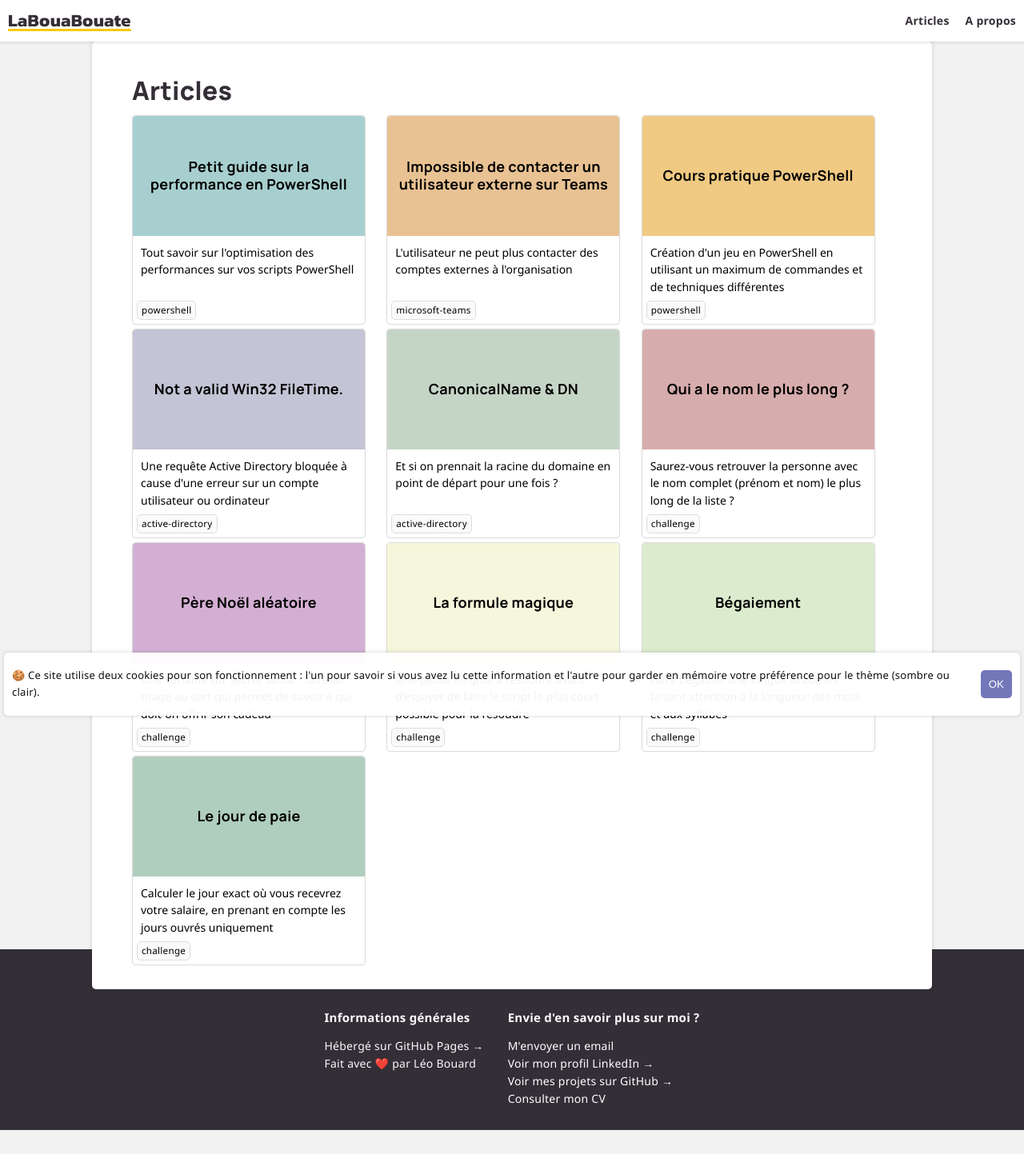
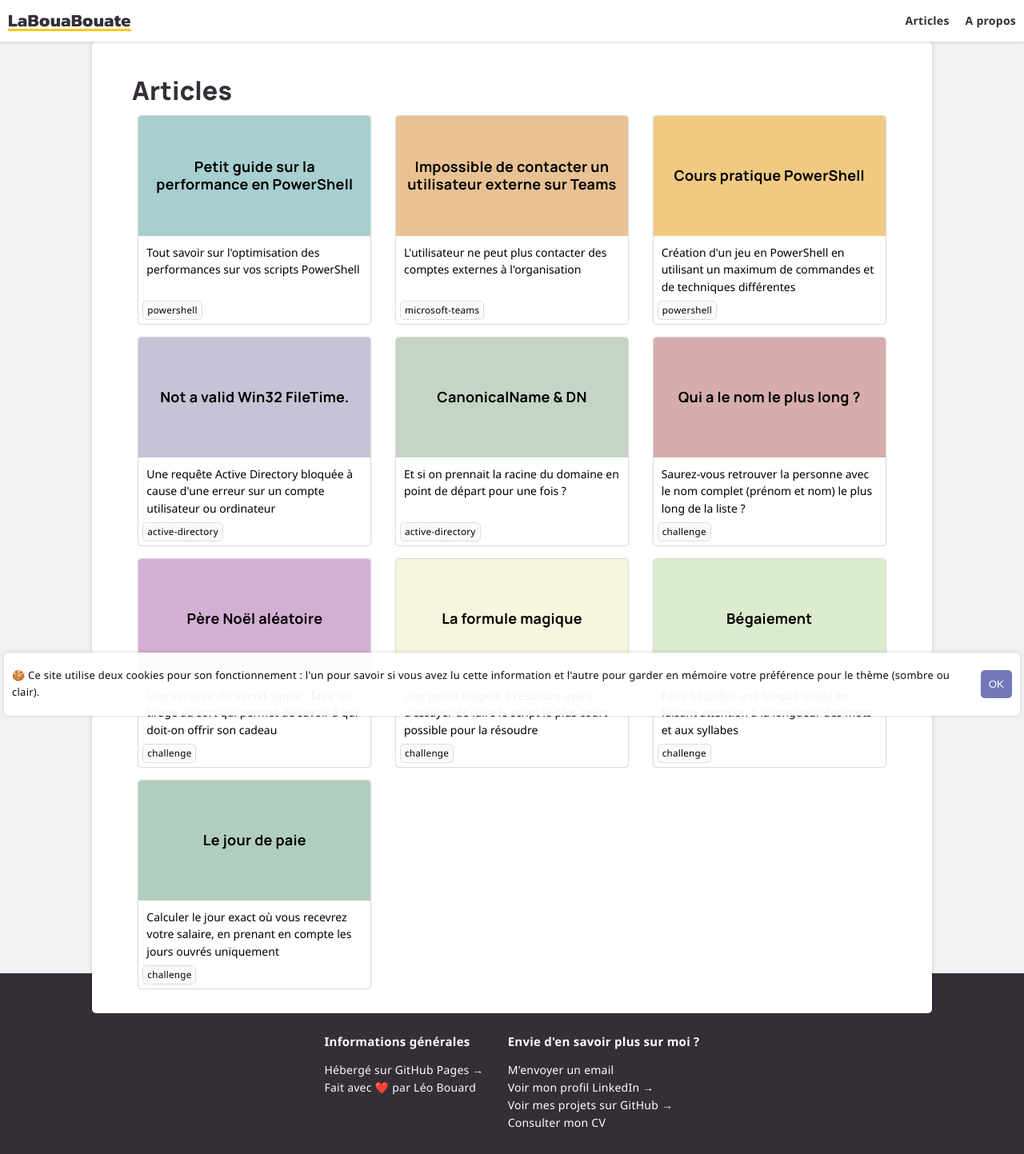
Before and after one commit to leobouard/leobouard.github.io, a Jekyll site: the page built from blog.md, in a window 1280 px wide. Shown: the whole page at 80% size. Built offline with Jekyll 4.4.1, drawn with Linux system fonts in a browser that asks for light colours; some web fonts are replaced; before the commit the page ends 1413 px from its top, so only the background shows below that.

Commit message:
Update posts.scss

```diff
--- a/assets/css/posts.scss
+++ b/assets/css/posts.scss
@@ -3,9 +3,9 @@
 
 .posts {
     display: grid;
-    grid-gap: 5px;
+    grid-gap: 15px;
     grid-template-columns: 1fr 1fr 1fr;
-    justify-content: center;
+    justify-items: center;
 }
 
 article {
```
